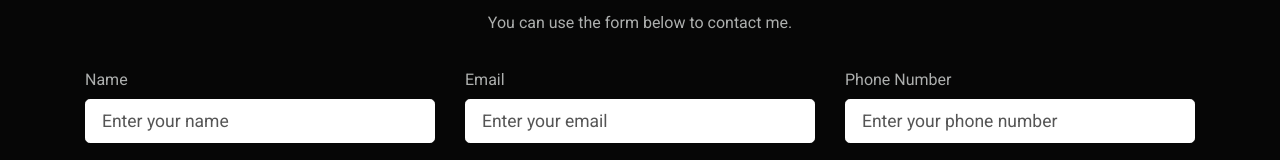
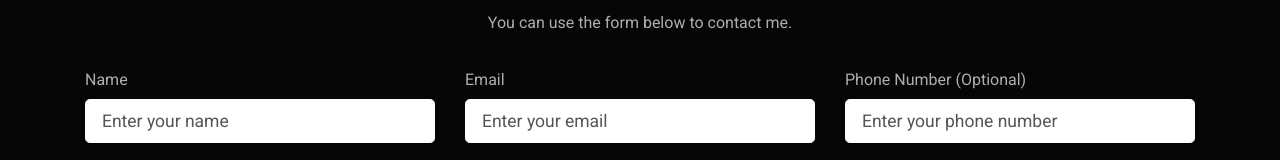
Before and after one commit to Brian-Holland/NextJS_Website, a Next.js app: page /contact in a window 1280 px wide. Shown: the part 167-327 px from the top of the page. Built offline with nearby package versions, Linux system fonts and the light colour scheme.

Commit message:
form reqs

```diff
--- a/pages/contact.js
+++ b/pages/contact.js
@@ -68,9 +68,8 @@ const ContactPage = () => {
 							</Col>
 							<Col md={4}>
 								<Form.Group>
-									<Form.Label>Phone Number</Form.Label>
+									<Form.Label>Phone Number (Optional)</Form.Label>
 									<Form.Control
-										required
 										size="lg"
 										type="text"
 										placeholder="Enter your phone number"
```
